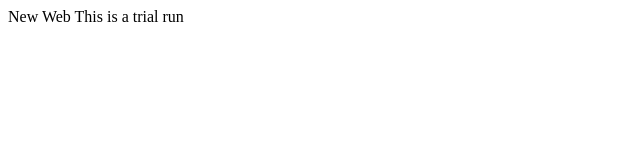
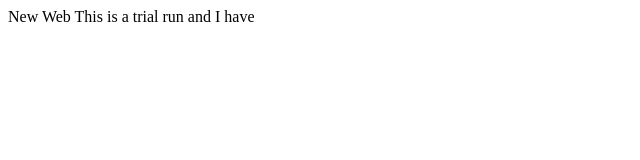
Before and after one commit to AlphaX1B/Jenkinsworking, a plain HTML site: page gittt/index.html in a window 1280 px wide. Shown: the full height of the page, 0-640 px from the left. Drawn offline with Linux system fonts and the light colour scheme.

Commit message:
second commit

```diff
--- a/gittt/index.html
+++ b/gittt/index.html
@@ -1,4 +1,4 @@
 <html>
 	<head> New Web</head>
-	<body> This is a trial run </body>
+	<body> This is a trial run and I have  </body>
 </html>
```
